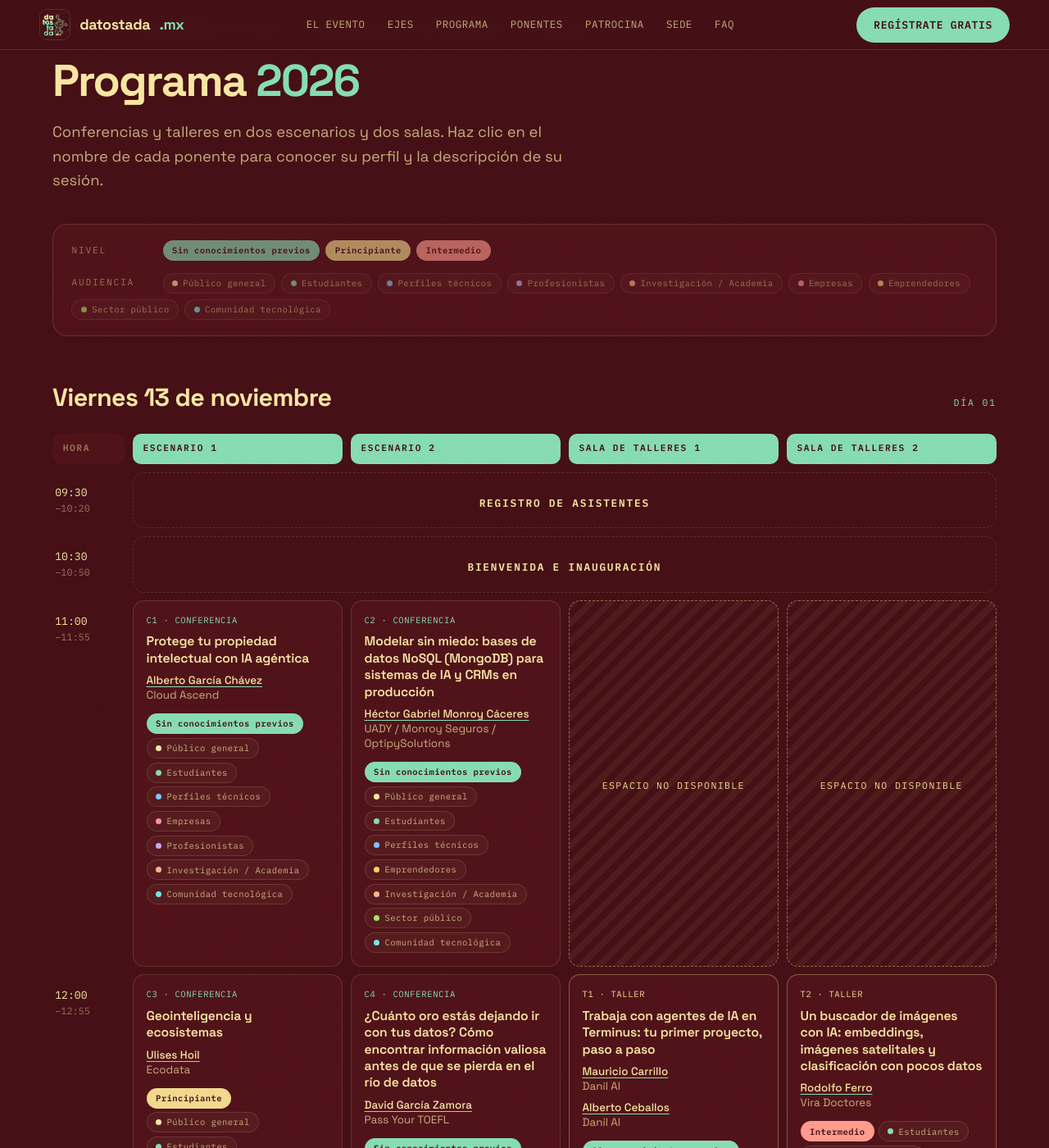
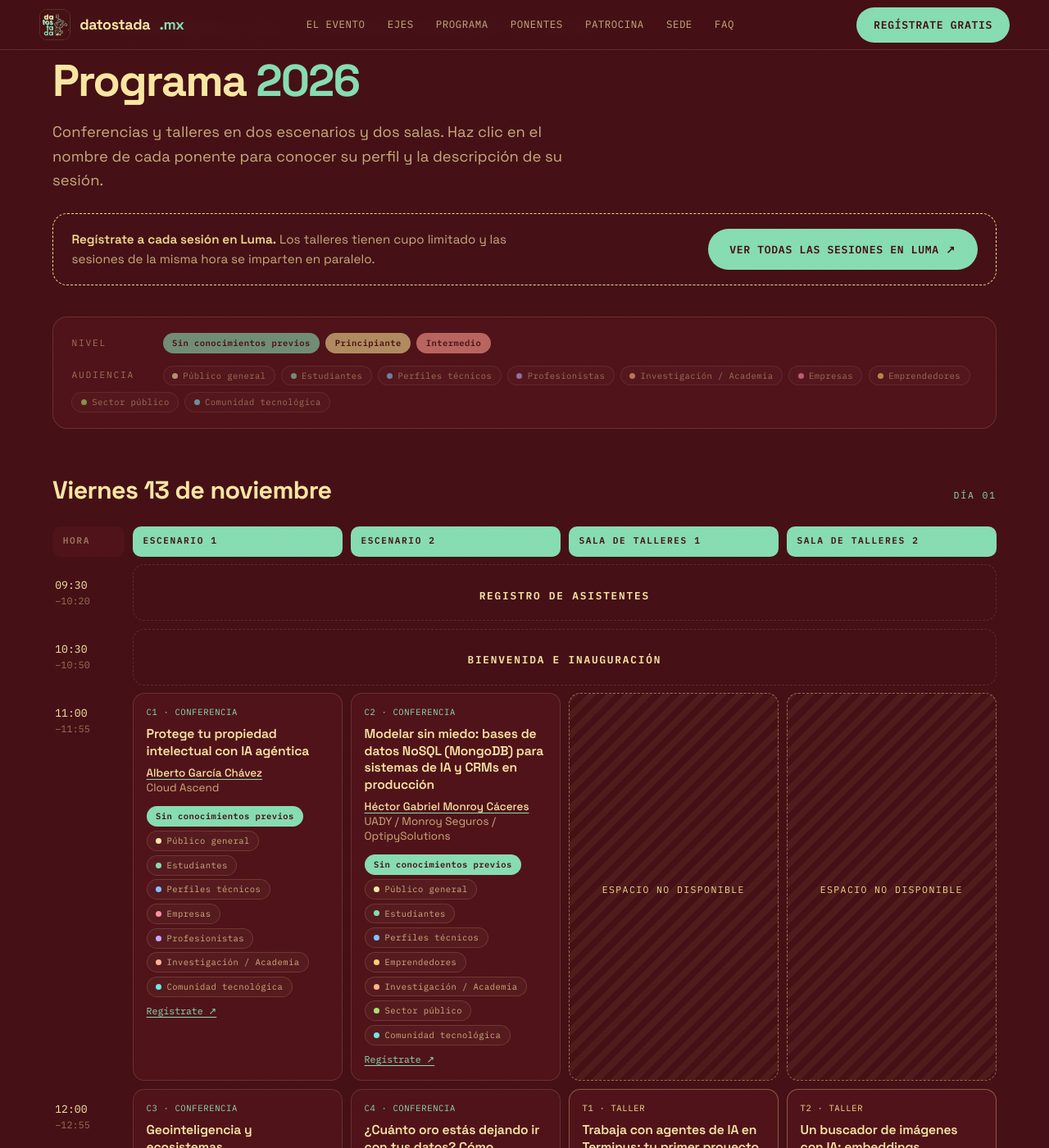
Before and after one commit to datostadamx/datostadamx.github.io, a Jekyll site: the page built from lineup.html, in a window 1280 px wide and 1400 px high, scrolled down 216 px. Shown: the whole window at 82% size. Built offline with Jekyll 4.4.1, drawn with Linux system fonts in a browser that asks for light colours; some of the changed text lies outside the part shown.

Commit message:
Add Luma registration links and a Datatón section
Every session with a Luma event (C1–C12, C14–C16, T1–T6 and the Saturday open
space) gets a register link on its card and modal, and /lineup/ links to the
Luma calendar. The homepage gets a Datatón section and a Datatón row in the
experience list; later sections are renumbered.

Co-Authored-By: Claude Opus 5.5 <noreply@anthropic.com>

```diff
--- a/_config.yml
+++ b/_config.yml
@@ -19,6 +19,9 @@ event:
 # Luma event used for registration (the "evt-..." id from the event's Luma dashboard)
 registration:
   luma_id: "evt-NohgzL3HOuT9Fw5"
+  # Calendario con un evento de Luma por sesión (cada liga va en session_info de _data/lineup.yml)
+  calendar_url: "https://luma.com/datostadamx"
+  dataton_url: "https://luma.com/k7bbttlz"
 
 # External forms linked from the site
 forms:
--- a/css/style.css
+++ b/css/style.css
@@ -342,6 +342,18 @@ section{position:relative}
 .sede-info li{display:flex;gap:.9rem;padding:.7rem 0;border-bottom:1px dashed var(--wine-line);color:var(--cream-70);align-items:baseline}
 .sede-info li b{color:var(--cream);font-weight:600}
 .sede-info li .k{font-family:var(--font-m);font-size:.72rem;letter-spacing:.14em;text-transform:uppercase;color:var(--mint);flex:0 0 110px}
+/* ============ DATATÓN ============ */
+.dataton-grid{display:grid;grid-template-columns:1.1fr .9fr;gap:clamp(2rem,5vw,4rem);margin-top:2.4rem;align-items:start}
+.dataton-ejes{list-style:none;display:flex;flex-wrap:wrap;gap:.6rem;margin-top:1.8rem}
+.dataton-ejes li{
+  font-family:var(--font-m);font-size:.76rem;letter-spacing:.08em;text-transform:uppercase;
+  border:1px solid var(--mint);color:var(--mint);border-radius:999px;padding:.5rem 1rem;
+}
+.dataton-talleres{margin-top:1.4rem;color:var(--cream-70);font-size:.96rem}
+.dataton-info ul{margin-top:0}
+.dataton-status{color:var(--cream-70);font-size:.92rem;margin-bottom:1.2rem}
+.dataton-status b{color:var(--yellow);font-weight:600}
+
 .sede-note{font-size:.88rem;color:var(--cream-45);margin-top:1.4rem;max-width:52ch}
 
 /* ============ FAQ ============ */
@@ -474,8 +486,15 @@ footer.site{border-top:1px solid var(--wine-line);background:var(--wine-2)}
 .ses-tags{display:flex;flex-wrap:wrap;gap:.3rem;padding-top:.3rem}
 .ses-register{align-self:flex-start;font-family:var(--font-m);font-size:.72rem;color:var(--mint);text-decoration:underline;text-underline-offset:3px}
 .ses-register:hover{color:var(--cream)}
+.lu-note{
+  margin-top:1.6rem;display:flex;flex-wrap:wrap;align-items:center;justify-content:space-between;gap:1rem 1.4rem;
+  border:1px dashed var(--yellow);border-radius:var(--radius);padding:1.1rem 1.4rem;
+}
+.lu-note p{color:var(--cream-70);font-size:.95rem;max-width:60ch}
+.lu-note b{color:var(--yellow);font-weight:600}
 .ses-general{background:none;border-style:dashed;align-items:center;justify-content:center;text-align:center;padding:.7rem 1rem}
 .ses-general .ses-meta{justify-content:center}
+.ses-general .ses-register{align-self:center}
 .ses-general .ses-title{font-family:var(--font-m);font-size:.8rem;letter-spacing:.14em;text-transform:uppercase;font-weight:600}
 .ses-libre{background:repeating-linear-gradient(135deg,rgba(240,217,140,.06) 0 8px,transparent 8px 16px);border:1px dashed rgba(240,217,140,.45);justify-content:center;align-items:center}
 .ses-free{font-family:var(--font-m);font-size:.72rem;letter-spacing:.12em;text-transform:uppercase;color:var(--yellow)}
@@ -522,7 +541,7 @@ html:has(.sp-modal[open]){overflow:hidden}
   .perfiles-grid{grid-template-columns:repeat(2,1fr)}
   .ejes{grid-template-columns:1fr}
   .eje{min-height:0}
-  .evento-cols,.registro-grid,.sede-grid{grid-template-columns:1fr}
+  .evento-cols,.registro-grid,.sede-grid,.dataton-grid{grid-template-columns:1fr}
   .foot-grid{grid-template-columns:1fr 1fr}
   .luma-frame{height:560px}
 }
--- a/lineup.html
+++ b/lineup.html
@@ -11,6 +11,12 @@ permalink: /lineup/
     <p class="sec-label">{{ site.event.dates }} · {{ site.event.venue }}</p>
     <h1 class="sec-title">Programa <em>{{ site.event.year }}</em></h1>
     <p class="sec-lead">Conferencias y talleres en dos escenarios y dos salas. Haz clic en el nombre de cada ponente para conocer su perfil y la descripción de su sesión.</p>
+    {% if site.registration.calendar_url %}
+    <div class="lu-note">
+      <p><b>Regístrate a cada sesión en Luma.</b> Los talleres tienen cupo limitado y las sesiones de la misma hora se imparten en paralelo.</p>
+      <a class="btn btn-mint" href="{{ site.registration.calendar_url }}" target="_blank" rel="noopener">Ver todas las sesiones en Luma ↗</a>
+    </div>
+    {% endif %}
 
     <div class="lu-filters" aria-label="Filtrar sesiones">
       <div class="lu-filter-group">
```
Also changed, not shown: _data/lineup.yml (+24 -0 lines), index.html (+37 -5 lines).
